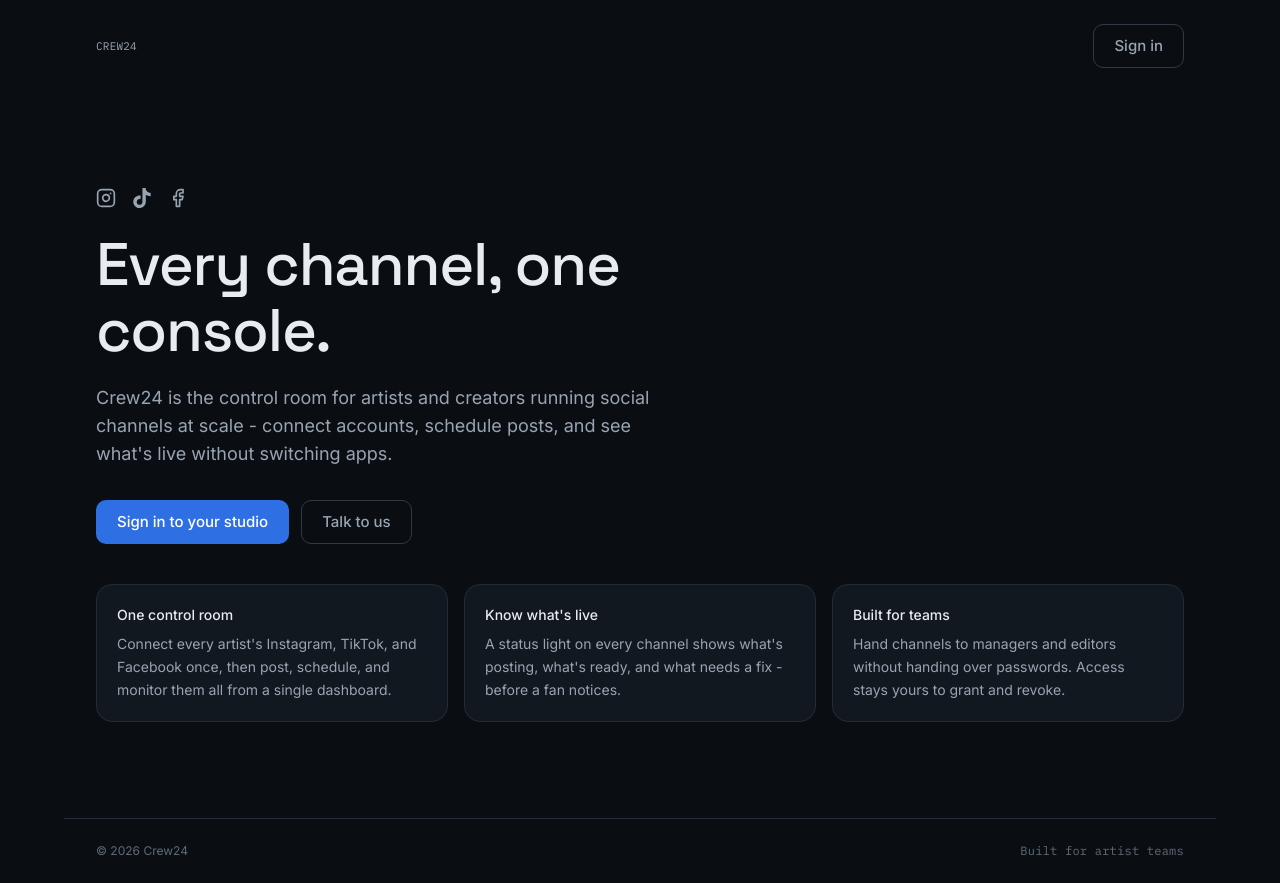
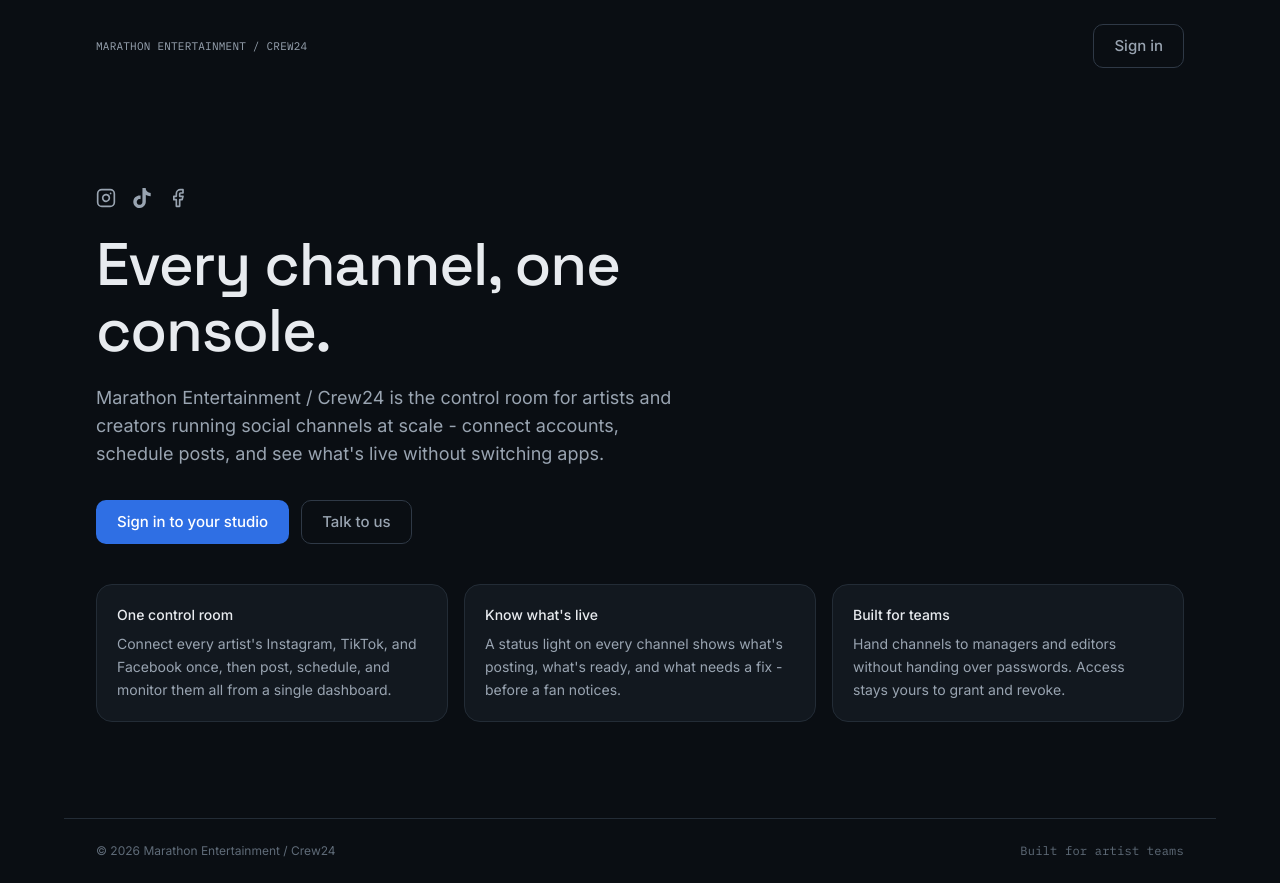
Before and after one commit to xanzitech-collab/marathon, a Next.js app in the folder web/: page / in a window 1280 px wide. Built offline with nearby package versions, Linux system fonts and the light colour scheme.

Commit message:
Update Marathon Entertainment branding

```diff
--- a/web/src/app/dashboard/page.tsx
+++ b/web/src/app/dashboard/page.tsx
@@ -208,8 +208,8 @@ function DashboardPageInner() {
       <header className="sticky top-0 z-20 border-b border-border bg-canvas/95 backdrop-blur">
         <div className="shell flex flex-wrap items-center justify-between gap-3 py-4">
           <div>
-            <p className="font-data text-[11px] uppercase tracking-[0.2em] text-ink-dim">Crew24</p>
-            <h1 className="font-display text-2xl text-ink sm:text-3xl">Studio</h1>
+            <p className="font-data text-[11px] uppercase tracking-[0.2em] text-ink-dim">Marathon Entertainment / Crew24</p>
+            <h1 className="font-display text-2xl text-ink sm:text-3xl">Top Racers</h1>
           </div>
 
           <div className="flex flex-wrap items-center gap-2">
--- a/web/src/app/layout.tsx
+++ b/web/src/app/layout.tsx
@@ -21,7 +21,7 @@ const data = IBM_Plex_Mono({
 });
 
 export const metadata: Metadata = {
-  title: "Crew24",
+  title: "Marathon Entertainment / Crew24",
   description: "Run every artist channel from one control room - connect, schedule, and monitor social accounts in one place.",
 };
 
--- a/web/src/app/page.tsx
+++ b/web/src/app/page.tsx
@@ -39,7 +39,7 @@ export default function Home() {
     <main className="flex min-h-screen flex-col bg-canvas text-ink">
       <header className="shell flex items-center justify-between py-6">
         <p className="font-data text-[11px] uppercase tracking-[0.2em] text-ink-dim">
-          Crew24
+          Marathon Entertainment / Crew24
         </p>
         <Link href="/signin" className="btn-secondary px-4 py-2 text-sm">
           Sign in
@@ -60,7 +60,7 @@ export default function Home() {
             Every channel, one console.
           </h1>
           <p className="mt-5 max-w-xl text-base text-ink-dim sm:text-lg">
-            Crew24 is the control room for artists and creators running social
+            Marathon Entertainment / Crew24 is the control room for artists and creators running social
             channels at scale - connect accounts, schedule posts, and see what&apos;s live without
             switching apps.
           </p>
@@ -85,7 +85,7 @@ export default function Home() {
       </section>
 
       <footer className="shell flex flex-col items-center justify-between gap-2 border-t border-border py-6 text-xs text-ink-faint sm:flex-row">
-        <p>© {new Date().getFullYear()} Crew24</p>
+        <p>© {new Date().getFullYear()} Marathon Entertainment / Crew24</p>
         <p className="font-data">Built for artist teams</p>
       </footer>
     </main>
--- a/web/src/components/auth/AuthForm.tsx
+++ b/web/src/components/auth/AuthForm.tsx
@@ -45,7 +45,7 @@ export function AuthForm() {
   return (
     <form onSubmit={onSubmit} className="w-full max-w-md space-y-4 rounded-2xl border border-border bg-surface p-6">
       <h1 className="font-display text-2xl text-ink">Sign in</h1>
-      <p className="text-sm text-ink-dim">Crew24 Bot Control Center</p>
+      <p className="text-sm text-ink-dim">Marathon Entertainment / Crew24</p>
 
       <div>
         <label className="mb-1 block text-sm text-ink-dim">Username</label>
```
